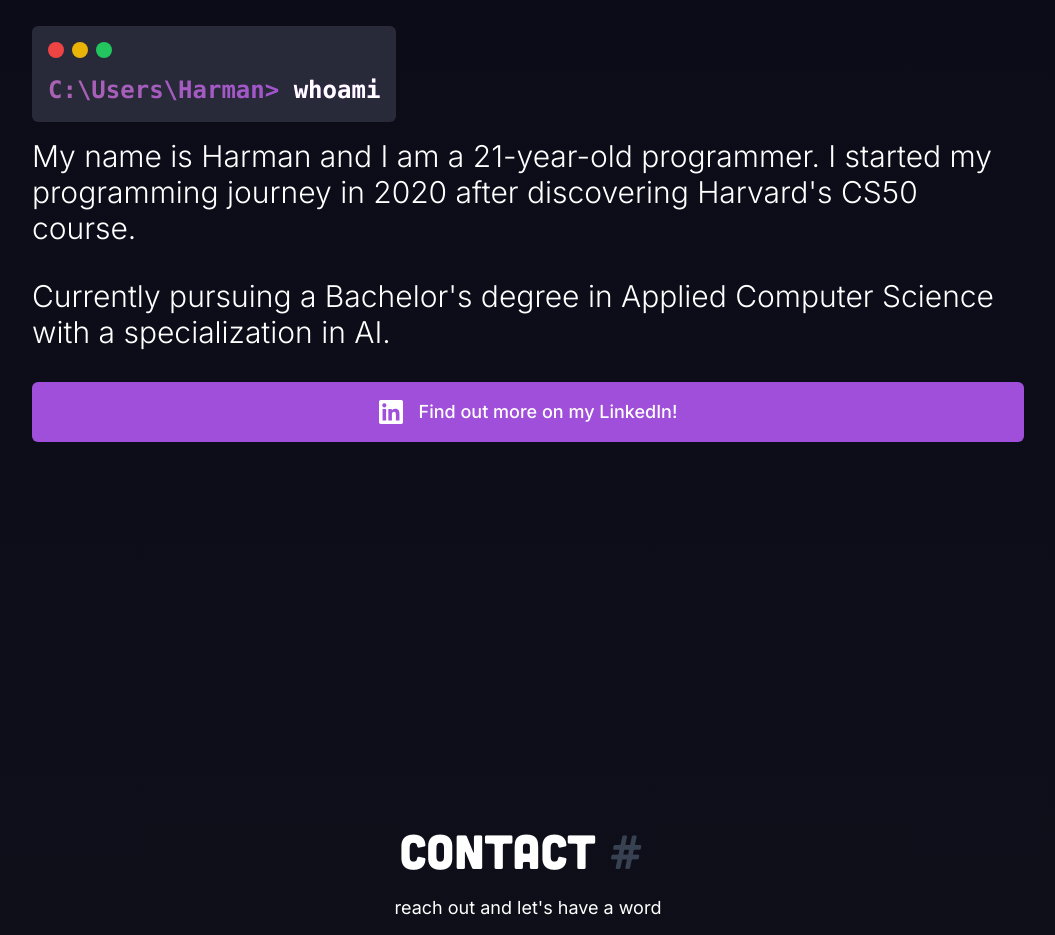
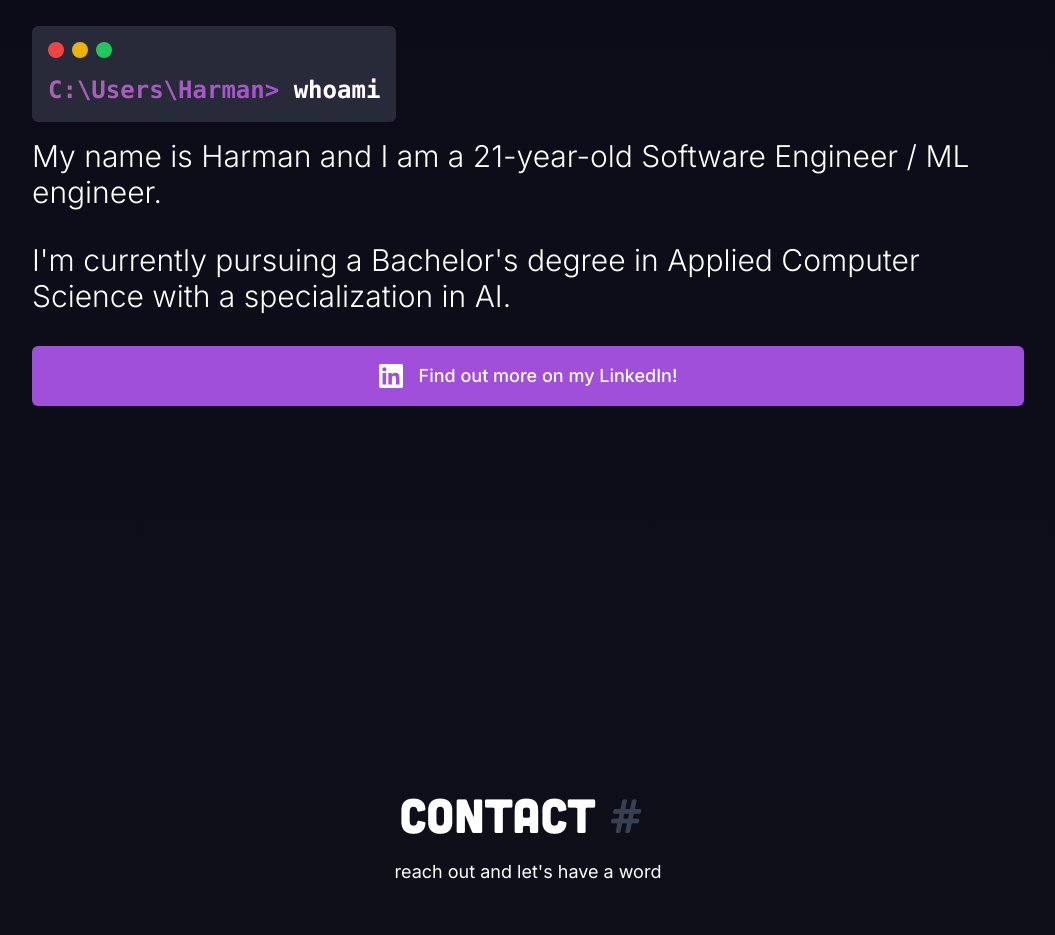
Before and after one commit to Harmxn02/harmansingh.nl, a Next.js app: page / in a window 1280 px wide. Shown: the part 2780-3715 px from the top of the page, without its empty margins (112-1167 px from the left). Built offline with nearby package versions, Linux system fonts and the light colour scheme.

Commit message:
Update Experience component with new job title and education details

```diff
--- a/src/components/portfolio/About/Experience.jsx
+++ b/src/components/portfolio/About/Experience.jsx
@@ -50,15 +50,16 @@ export default function Experience() {
 							className="pb-4 text-lg md:font-light md:text-3xl max-w-[55ch]"
 						>
 							My name is Harman and I am a {getAge()}-year-old
-							programmer. I started my programming journey in 2020
-							after discovering Harvard&apos;s CS50 course.
+							Software Engineer / ML engineer.
+							{/* I started my programming journey in 2020
+							after discovering Harvard&apos;s CS50 course. */}
 						</p>
 
 						<p
 							data-aos="fade-up"
 							className="pb-4 text-lg md:font-light md:text-3xl max-w-[55ch]"
 						>
-							Currently pursuing a Bachelor&apos;s degree in Applied Computer
+							I&apos;m currently pursuing a Bachelor&apos;s degree in Applied Computer
 							Science with a specialization in AI.
 							{/* Additionally, I
 							am taking Finance and Statistics courses to prepare
```
